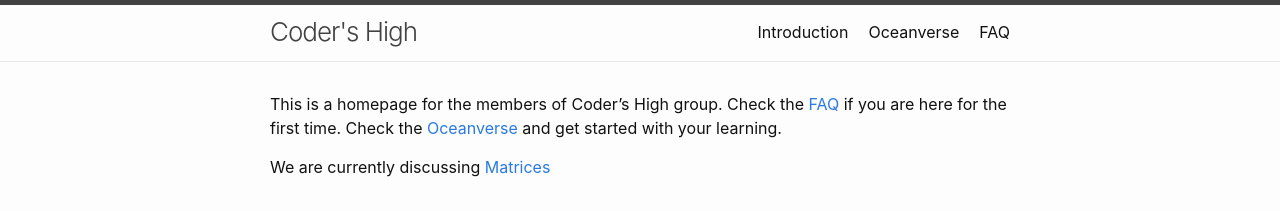
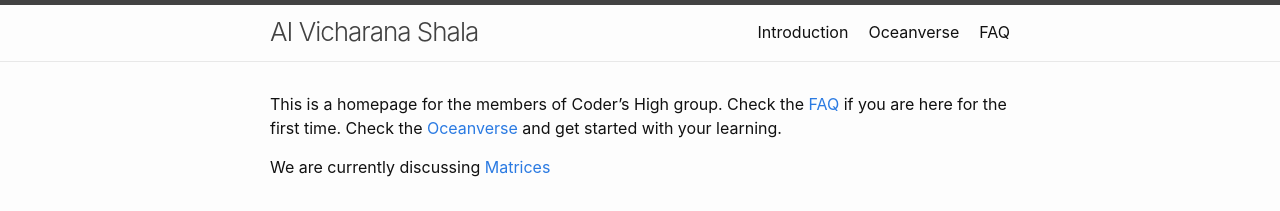
Before and after one commit to sudarshansudarshan/aicamp, a Jekyll site: the page built from index.markdown, in a window 1280 px wide. Shown: the top 211 px of the page. Built offline with Jekyll 4.4.1, drawn with Linux system fonts in a browser that asks for light colours.

Commit message:
Auto update Thu May  9 17:24:39 2024

```diff
--- a/_config.yml
+++ b/_config.yml
@@ -36,13 +36,13 @@ header_pages:
 
 
 markdown: kramdown
-title: Coder's High
+title: AI Vicharana Shala
 email: sudarshansudarshan@gmail.com
 description: >- # this means to ignore newlines until "baseurl:"
   Write an awesome description for your new site here. You can edit this
   line in _config.yml. It will appear in your document head meta (for
   Google search results) and in your feed.xml site description.
-baseurl: /codershigh # the subpath of your site, e.g. /blog
+baseurl: /aicamp # the subpath of your site, e.g. /blog
 url: https://sudarshansudarshan.github.io # the base hostname & protocol for your site, e.g. http://example.com
 twitter_username: jekyllrb
 github_username:  jekyll
```
